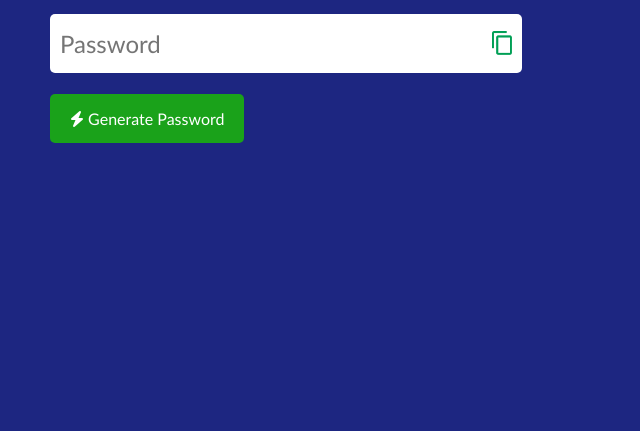
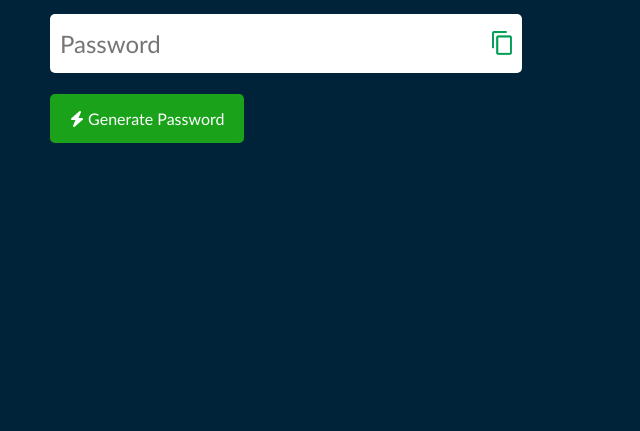
Before and after one commit to tanmay-deev/JavaScript-Practice-Projects, a plain HTML site: page Random Password Generator/index.html in a window 1280 px wide. Shown: the part 369-800 px from the top of the page, without its empty margins (0-640 px from the left). Drawn offline with Linux system fonts and the light colour scheme.

Commit message:
Background color change

```diff
--- a/Random Password Generator/style.css
+++ b/Random Password Generator/style.css
@@ -8,7 +8,7 @@
 body{
     max-width: 1180px;
     margin-inline: auto;
-    background-color: rgb(29, 38, 129);
+    background-color: #002339;
 }
 
 a{
```
